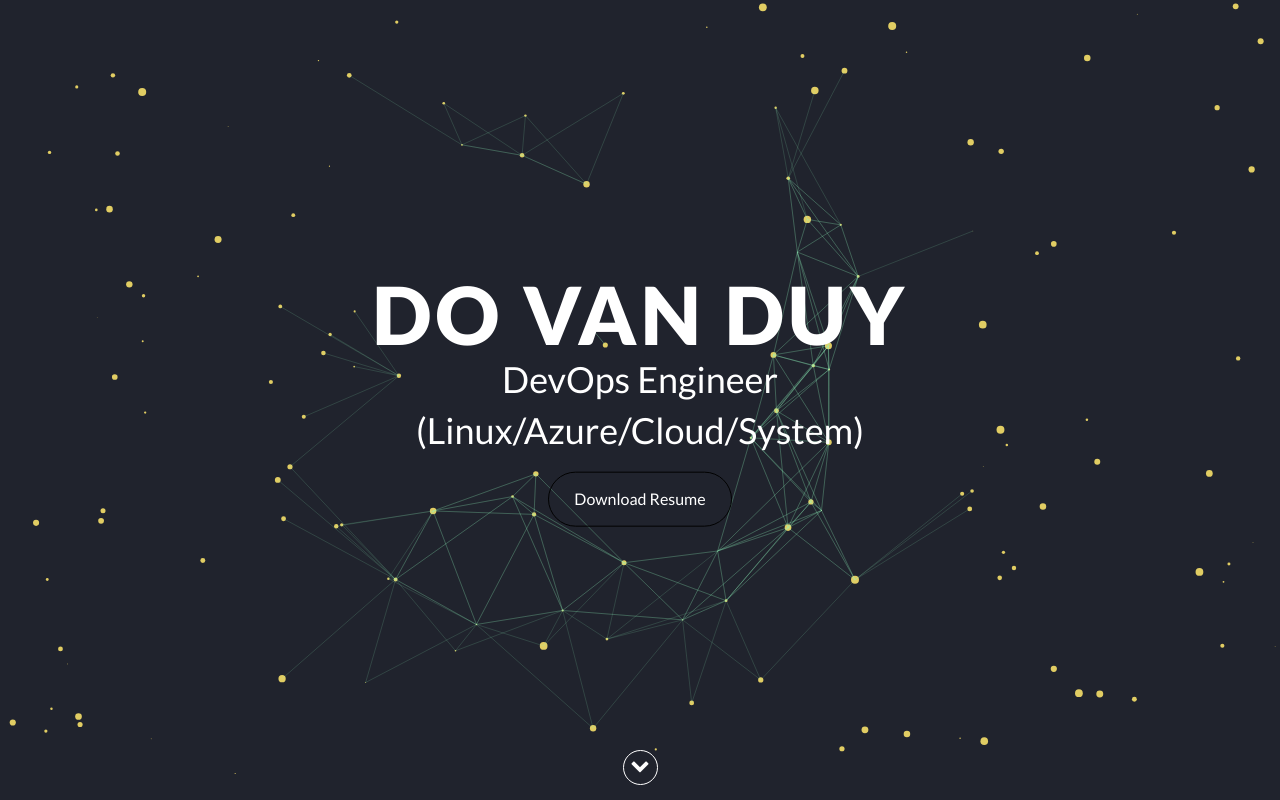
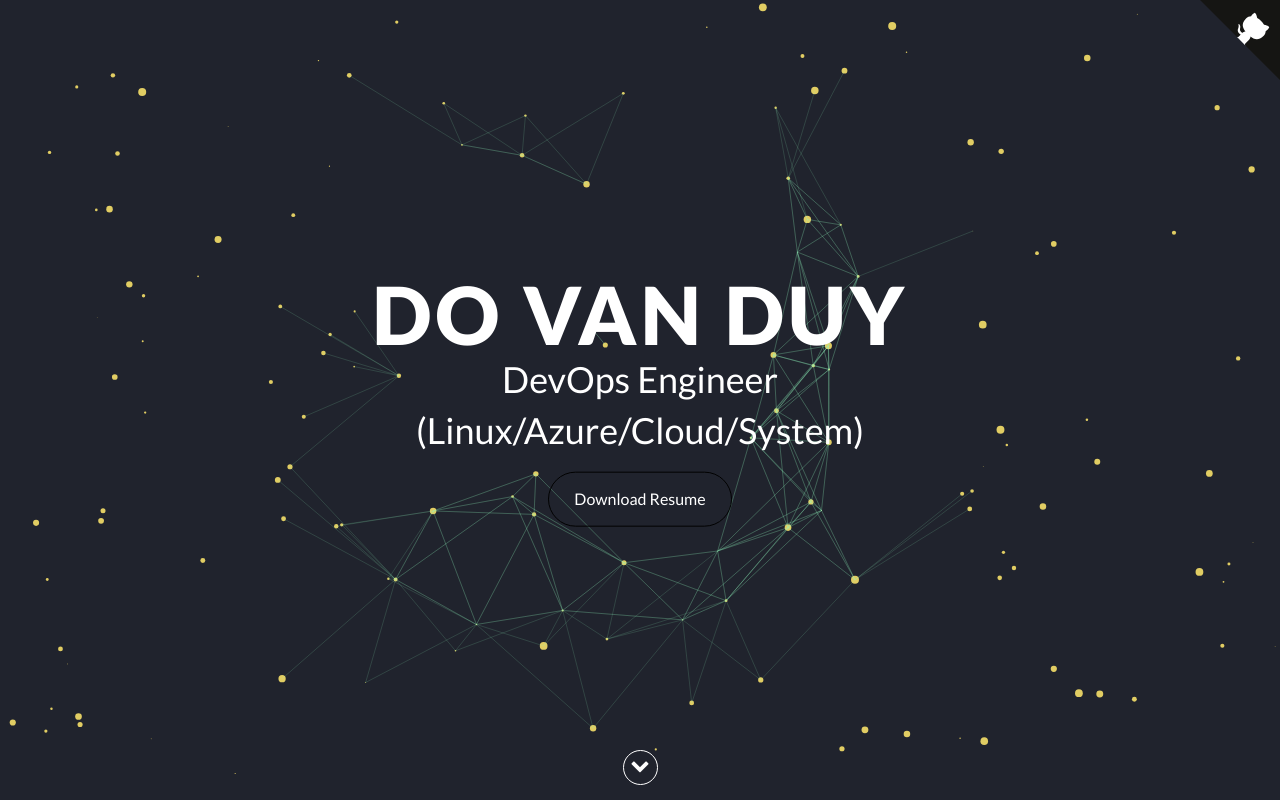
Before and after one commit to duyhenryer/portfolio, a website: page index.html in a window 1280 px wide. Shown: the top 800 px of the page. Drawn offline with nearby package versions, Linux system fonts and the light colour scheme; animation ran at ten frames a second.

Commit message:
View source on GitHub
View source on GitHub

```diff
--- a/css/styles.css
+++ b/css/styles.css
@@ -144,6 +144,10 @@ body.active
     {
         padding:50px 0
     }
+
+    .github-corner:hover
+    .octo-arm{animation:octocat-wave 560ms ease-in-out}@keyframes octocat-wave{0%,100%{transform:rotate(0)}20%,60%{transform:rotate(-25deg)}40%,80%{transform:rotate(10deg)}}@media (max-width:500px){.github-corner:hover .octo-arm{animation:none}.github-corner .octo-arm{animation:octocat-wave 560ms ease-in-out}}
+
     .copyright
     {
         padding-top:20px
--- a/index.html
+++ b/index.html
@@ -277,6 +277,13 @@
 
     <footer>
         <div class="container">
+            <a href="https://github.com/duyhenryer" class="github-corner" aria-label="View source on GitHub">
+                <svg width="80" height="80" viewBox="0 0 250 250" style="fill:#151513; color:#fff; position: absolute; top: 0; border: 0; right: 0;" aria-hidden="true">
+                    <path d="M0,0 L115,115 L130,115 L142,142 L250,250 L250,0 Z"></path>
+                    <path d="M128.3,109.0 C113.8,99.7 119.0,89.6 119.0,89.6 C122.0,82.7 120.5,78.6 120.5,78.6 C119.2,72.0 123.4,76.3 123.4,76.3 C127.3,80.9 125.5,87.3 125.5,87.3 C122.9,97.6 130.6,101.9 134.4,103.2" fill="currentColor" style="transform-origin: 130px 106px;" class="octo-arm"></path>
+                    <path d="M115.0,115.0 C114.9,115.1 118.7,116.5 119.8,115.4 L133.7,101.6 C136.9,99.2 139.9,98.4 142.2,98.6 C133.8,88.0 127.5,74.4 143.8,58.0 C148.5,53.4 154.0,51.2 159.7,51.0 C160.3,49.4 163.2,43.6 171.4,40.1 C171.4,40.1 176.1,42.5 178.8,56.2 C183.1,58.6 187.2,61.8 190.9,65.4 C194.5,69.0 197.7,73.2 200.1,77.6 C213.8,80.2 216.3,84.9 216.3,84.9 C212.7,93.1 206.9,96.0 205.4,96.6 C205.1,102.4 203.0,107.8 198.3,112.5 C181.9,128.9 168.3,122.5 157.7,114.1 C157.9,116.9 156.7,120.9 152.7,124.9 L141.0,136.5 C139.8,137.7 141.6,141.9 141.8,141.8 Z" fill="currentColor" class="octo-body"></path>
+                </svg>
+            </a>
             <div class="row">
                 <div class="col-sm-5 copyright">
                     <p>
```
